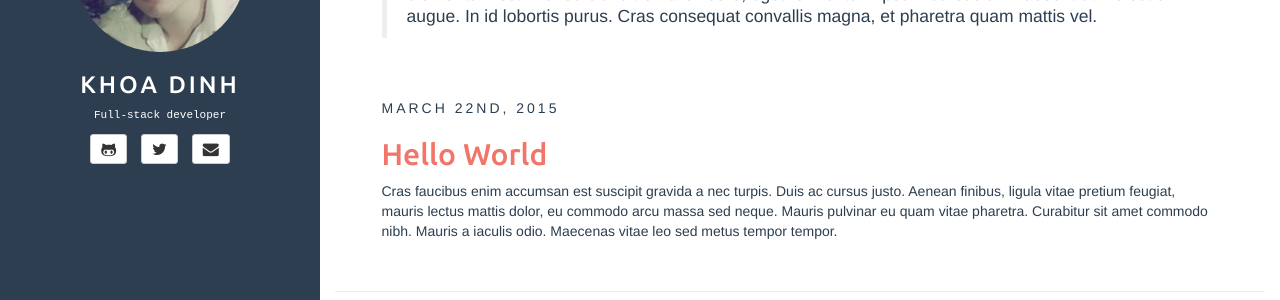
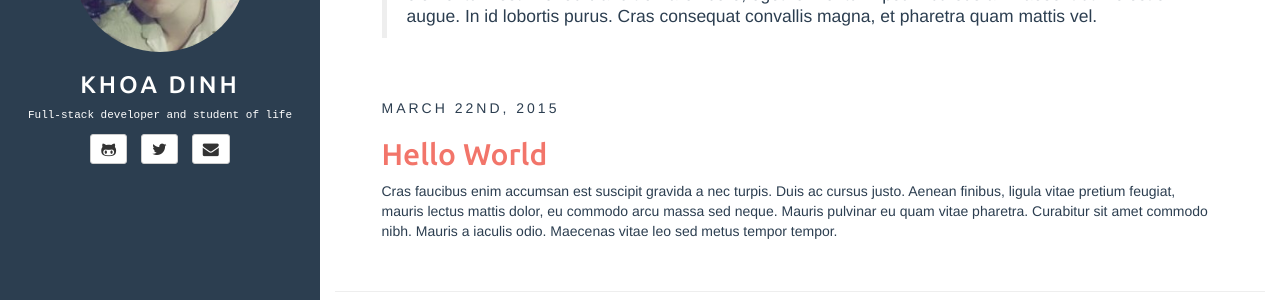
Before and after one commit to KhoaDinh/khoadinh.github.io, a Jekyll site: the page built from index.html, in a window 1280 px wide. Shown: the part 250-550 px from the top of the page. Built offline with Jekyll 4.4.1, drawn with Linux system fonts in a browser that asks for light colours; the list of posts is cut into pages by our own code; comment, search, counter and statistics services are not loaded.

Commit message:
Update bio

```diff
--- a/_config.yml
+++ b/_config.yml
@@ -23,7 +23,7 @@ author:
   twitter: khoadinh290
   pinterest: khoadinh290
   linkedin: khoadinh290
-  bio: Full-stack developer
+  bio: Full-stack developer and student of life
 
 rss_path: feed.xml
 about_path: about
```
